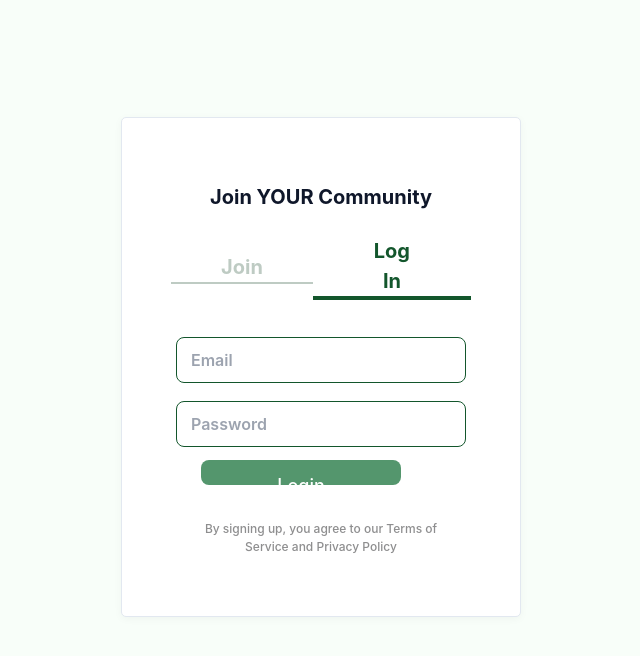
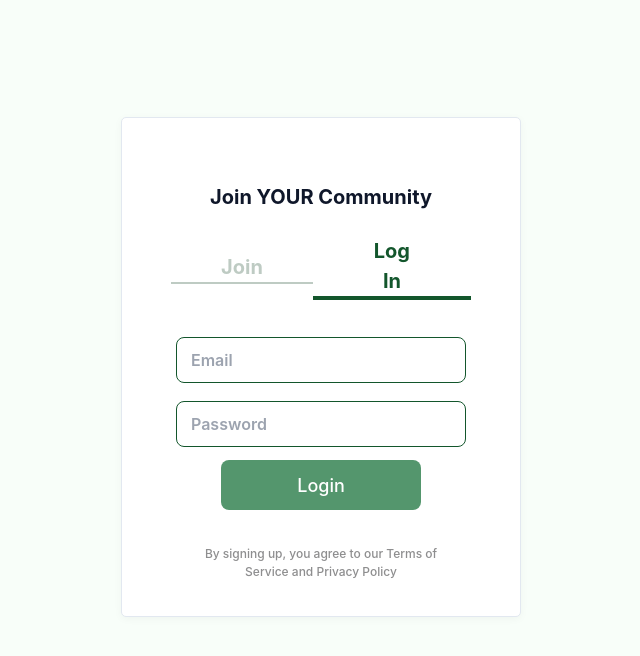
Before and after one commit to benjikib/csci432-web-dev-final-project, a React (Vite) app: page /login in a window 1280 px wide. Both pictures are taken after a click on the element "Log In". Shown: the top 656 px of the page, without its empty margins (319-959 px from the left). Built offline with nearby package versions, Linux system fonts and the light colour scheme.

Commit message:
fix the buttons (translated css to tailwind)

```diff
--- a/src/components/LoginPage.jsx
+++ b/src/components/LoginPage.jsx
@@ -29,7 +29,13 @@ function LoginPage() {
                 <input type="text" placeholder='Community Code' />
             </div>
             <div className="input-row">
-                <button2 onClick={() => setActive("login")}>Sign Up</button2>
+                <div class="
+                rounded-lg border-[1px] border-transparent
+                px-[1.2em] py-[0.6em]
+                text-white bg-[#54966D] hover:bg-[#5ca377]
+                font-medium font-inherit
+                cursor-pointer
+                w-50 mx-auto" onClick={() => setActive("login")}>Sign Up</div>
             </div>
                 <a className="terms">By signing up, you agree to our Terms of Service and Privacy Policy</a>
             </div>
@@ -52,7 +58,15 @@ function LoginPage() {
                 <input type="password" placeholder='Password' />
             </div>
             <div className="input-row">
-                <button2 onClick={() => navigate("/motions")}>Login</button2>
+                {/* <div className="ml-[15%] bg-[#54966D] rounded-lg cursor-pointer transition: border-color 0.25s h-[35px] w-[200px] text-white text-base font-inherit font-medium"  */}
+                <div class="
+                rounded-lg border-[1px] border-transparent
+                px-[1.2em] py-[0.6em]
+                text-white bg-[#54966D] hover:bg-[#5ca377]
+                font-medium font-inherit
+                cursor-pointer
+                w-50 mx-auto" onClick={() => navigate("/motions")}>Login</div>
+                {/* </div> */}
             </div>
                 <a className="terms">By signing up, you agree to our Terms of Service and Privacy Policy</a>
             </div>
--- a/src/index.css
+++ b/src/index.css
@@ -60,7 +60,7 @@ button:hover {
 
 button2 {
   border-radius: 8px;
-  border: 1px solid transparent;
+  border: 13px solid transparent;
   padding: 0.6em 1.2em;
   font-size: 1em;
   font-weight: 500;
@@ -71,7 +71,7 @@ button2 {
   transition: border-color 0.25s;
   height: 25px;
   width: 200px;
-  margin-left: 10%;
+  margin-left: 15%;
 }
 
 button2:hover {
```
